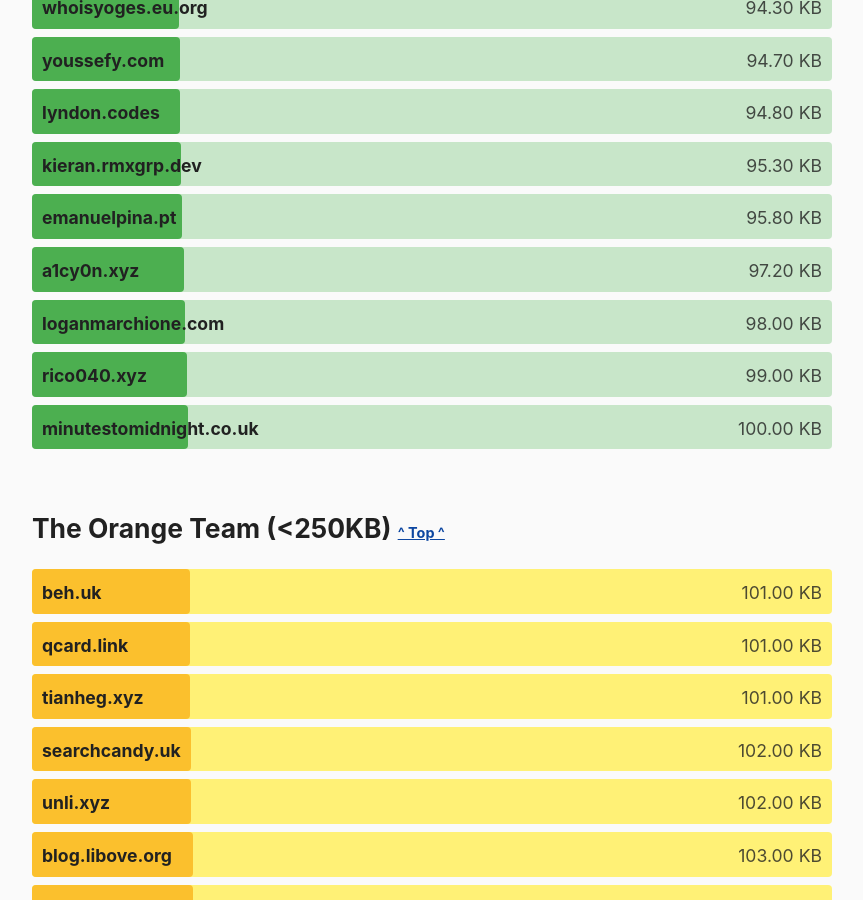
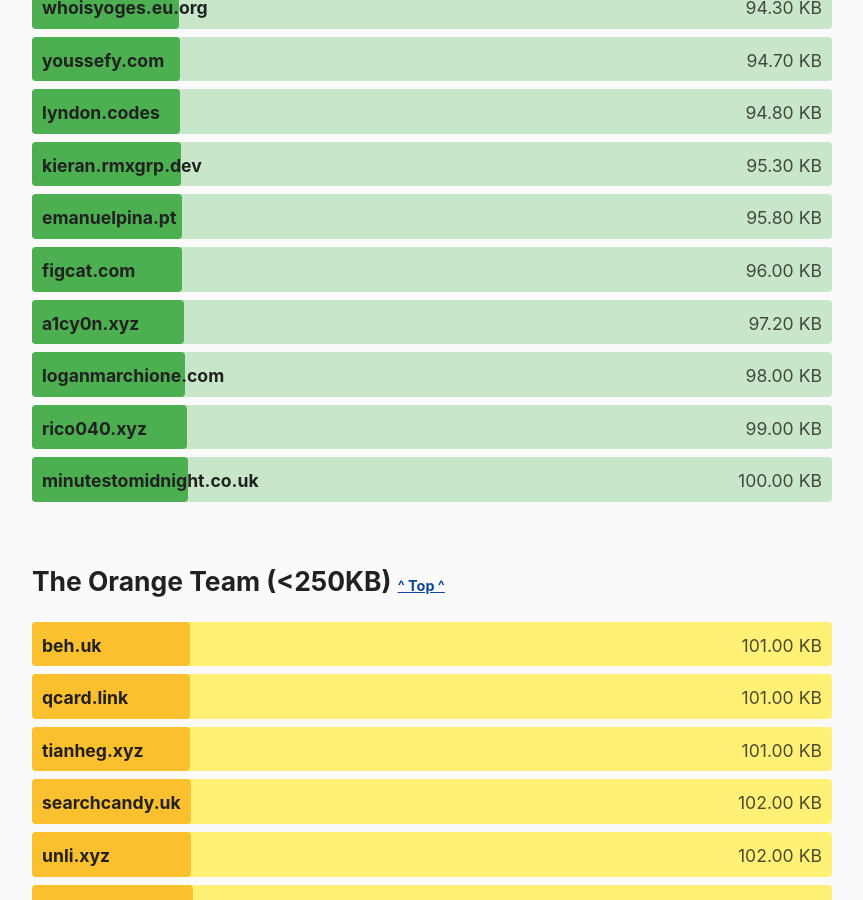
Before and after one commit to kevquirk/512kb.club, a Jekyll site: the page built from index.md, in a window 1280 px wide and 900 px high, scrolled down 18048 px. Shown: the whole window, without its empty margins (208-1071 px from the left). Built offline with Jekyll 4.4.1, drawn with Linux system fonts in a browser that asks for light colours.

Commit message:
Add figcat.com
https://gtmetrix.com/reports/figcat.com/8nKeotc7/

```diff
--- a/_data/sites.yml
+++ b/_data/sites.yml
@@ -977,6 +977,11 @@
   url: https://ferib.dev/
   size: 197
   last_checked: 2022-03-24
+
+- domain: figcat.com
+  url: https://figcat.com/
+  size: 96
+  last_checked: 2023-01-05
 
 - domain: filbertsalim.codeberg.page
   url: https://filbertsalim.codeberg.page/
```
